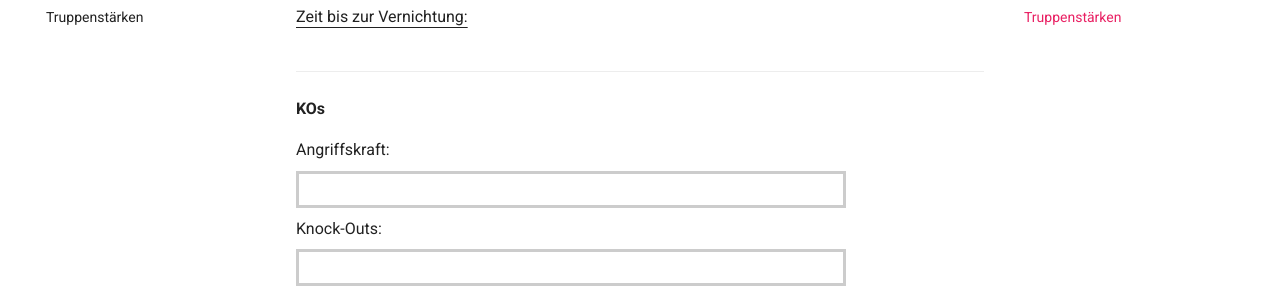
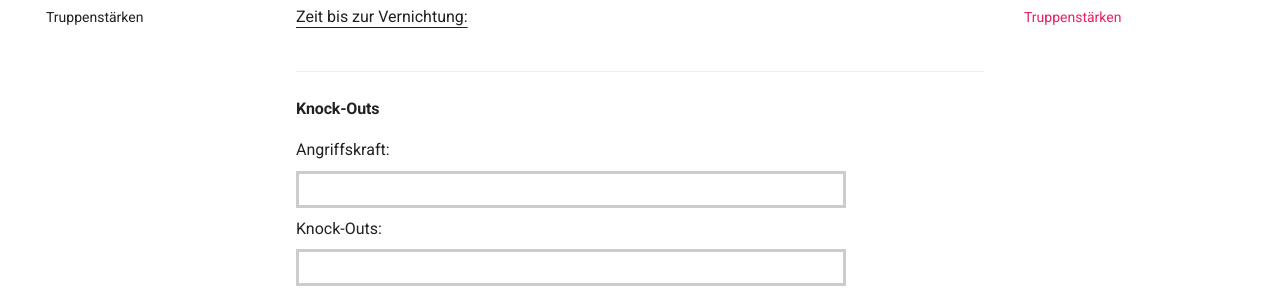
Before and after one commit to v-schipka/terrorluv, an MkDocs documentation site: the page built from docs/index.md, in a window 1280 px wide and 900 px high, scrolled down 4941 px. Shown: the part 333-625 px from the top of the window. Built offline with MkDocs 1.6.1 and Material for MkDocs 9.7.7, drawn with Linux system fonts in a browser that asks for light colours; emoji names are drawn with the system emoji font; comment, search, counter and statistics services are not loaded.

Commit message:
small change

```diff
--- a/docs/index.md
+++ b/docs/index.md
@@ -271,7 +271,7 @@ localStorage.setItem("currentChallenge", selectedChallenge); // Save the challen
 
 <hr>
 
-#### KOs
+#### Knock-Outs
 
 <form id="valuesForm">
     <label for="angriffskraft">Angriffskraft:</label><br>
```
